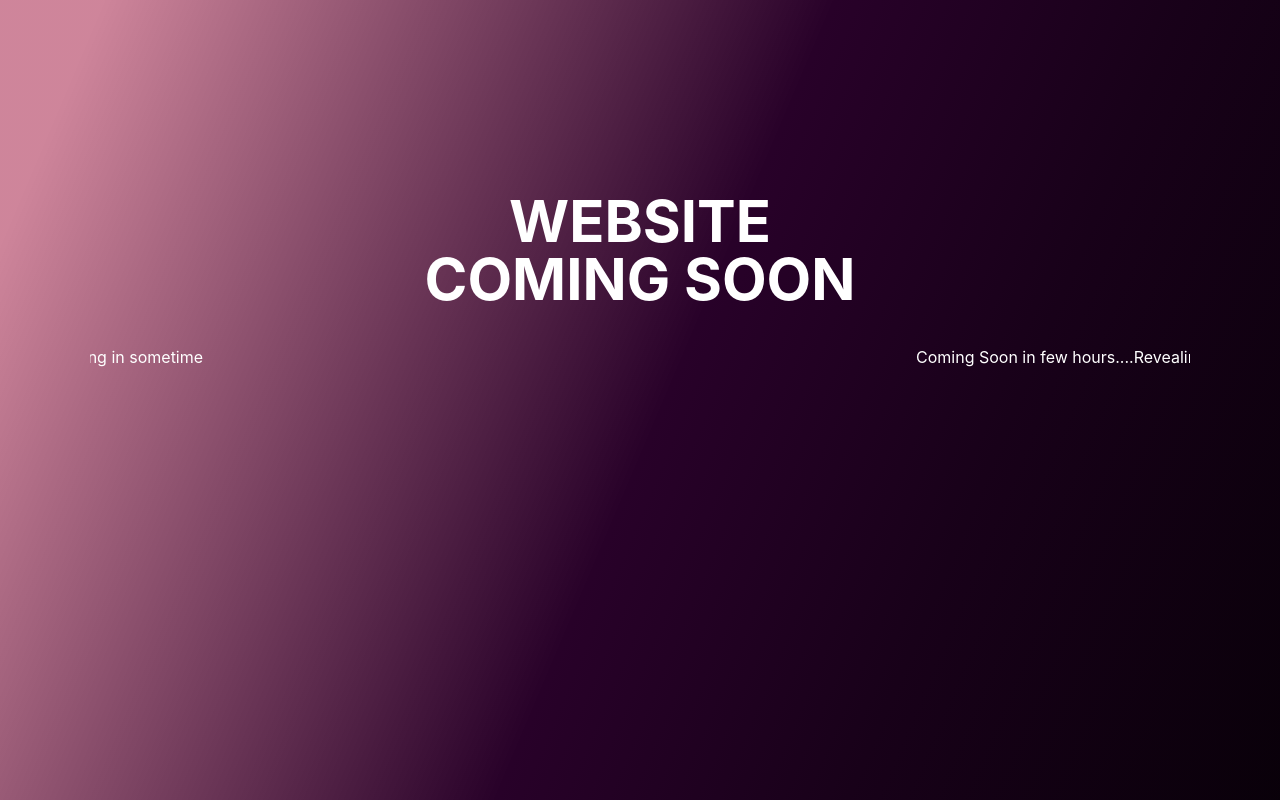
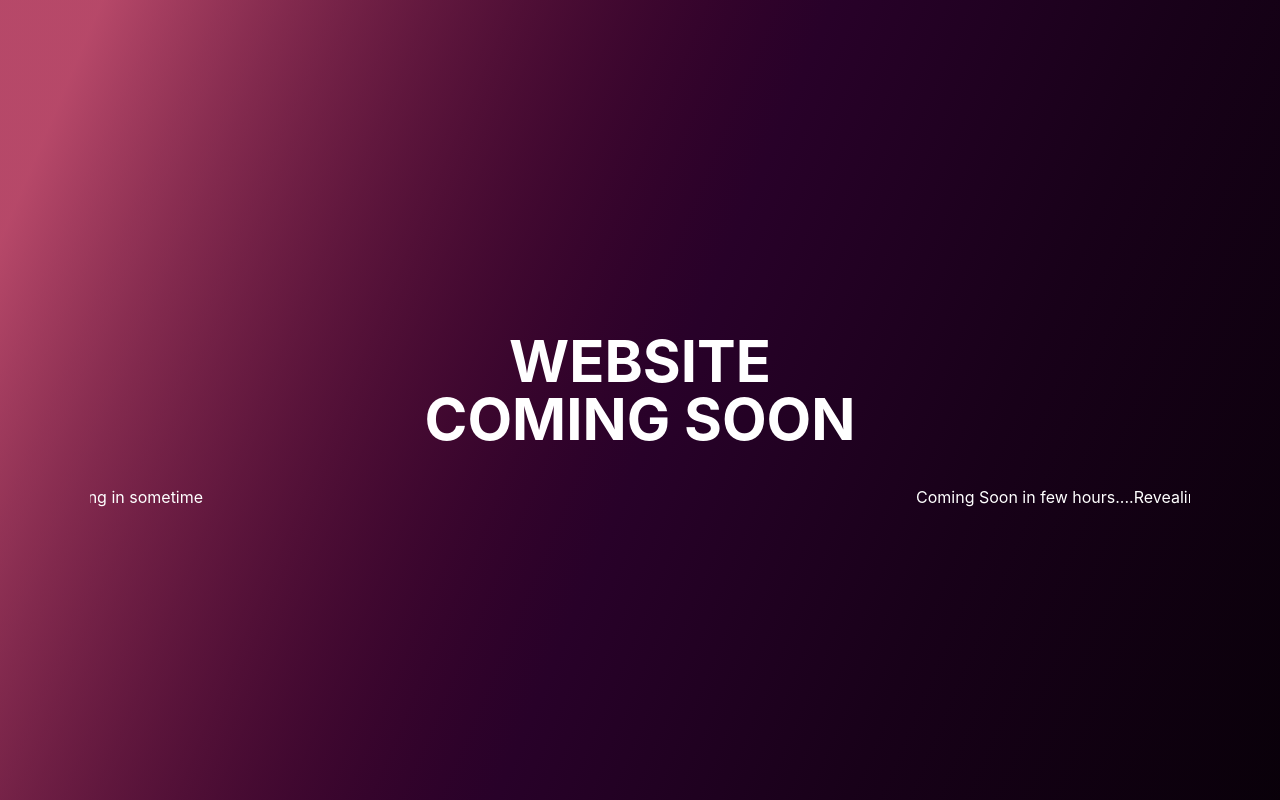
Before and after one commit to IEEE-SB-MITS/Pegasus, a React (Create React App) app: page / in a window 1280 px wide. Built offline with nearby package versions, Linux system fonts and the light colour scheme.

Commit message:
centered

```diff
--- a/src/index.css
+++ b/src/index.css
@@ -21,18 +21,16 @@ body {
 
 
 .App {
-  position: fixed;
-  top: 0;
-  left: 0;
-  right: 0;
-  bottom: 0;
-  text-align: center;
-
+ display: flex;
+ justify-content: center;
+  align-items: center;
+  height: 100vh;
 }
 
 .container {
   width: 100%;
   margin: 15% auto;
+
 }
 .col-4 {
   width: 25%;
@@ -50,6 +48,7 @@ h1 {
     width: 1100px;
   }
   h1 {
+
     font-size: 58px;
   }
 }
```
